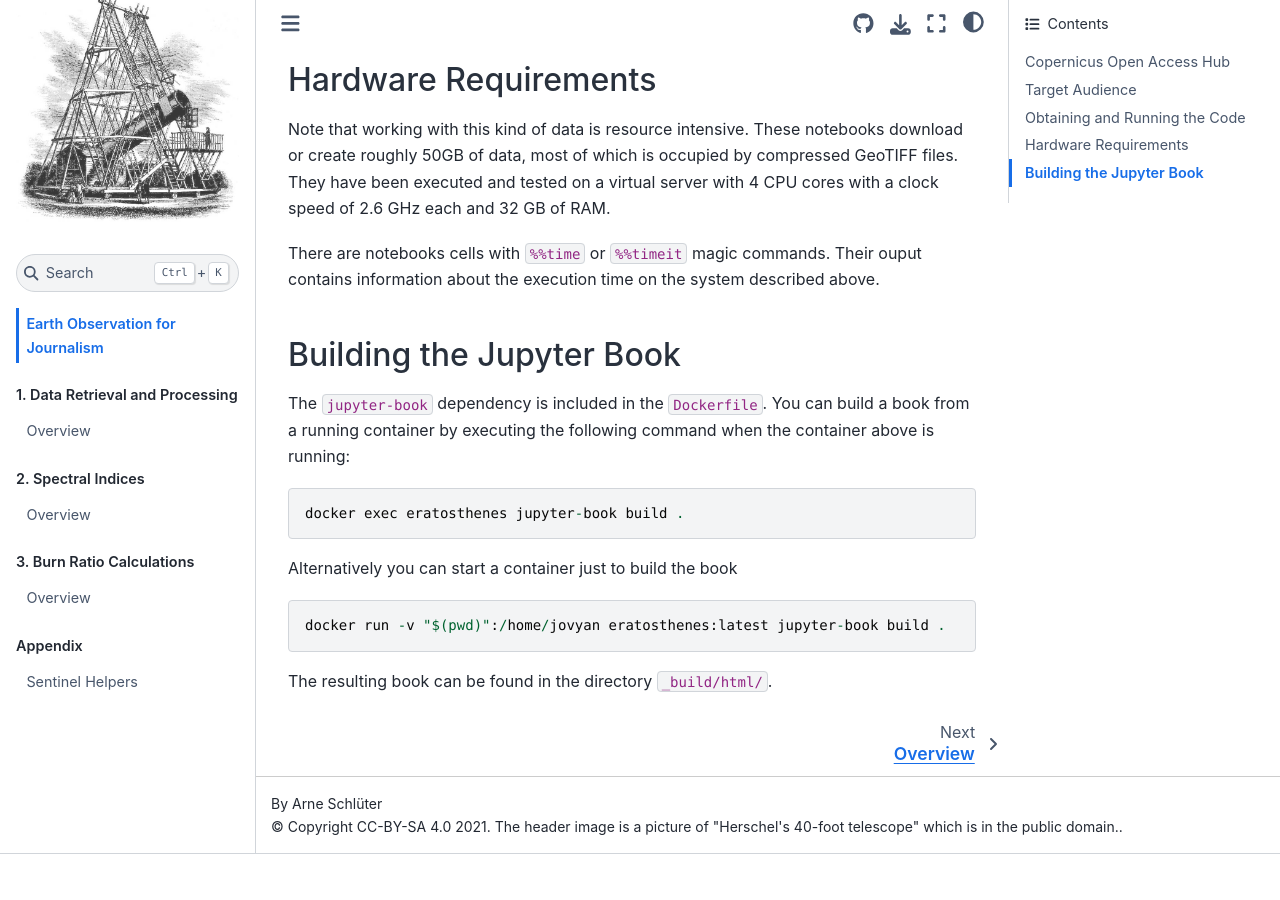
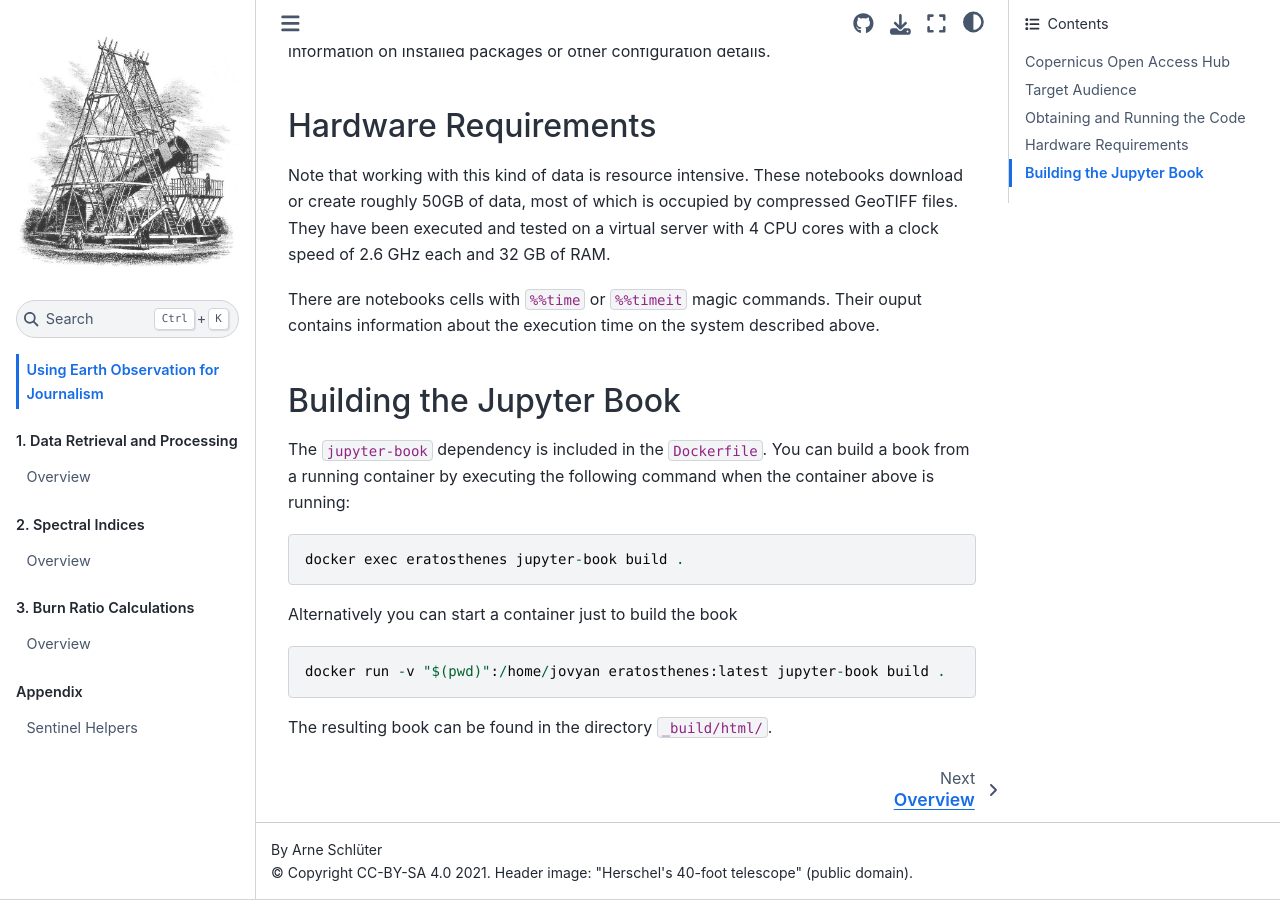
Before and after one commit to rrrnld/earth-observation-for-journalism, a Jupyter Book: the page built from README.md, in a window 1280 px wide and 900 px high, scrolled down 1401 px. Built offline with Jupyter Book 1.0.4 settings and Sphinx 7.4.7 and the Sphinx Book theme 1.1.4, drawn with Linux system fonts in a browser that asks for light colours; pages that are not in the unit, such as notebooks, are missing from menus; before the commit the page ends 2255 px from its top, so only the background shows below that; some of the changed text lies outside the part shown.

Commit message:
Reconcile `unpushed-changes` with master

```diff
--- a/README.md
+++ b/README.md
@@ -1,4 +1,4 @@
-# Earth Observation for Journalism
+# Using Earth Observation for Journalism
 
 This repository contains a series of notebooks describing interaction with the Copernicus Open Access Hub in order to obtain, manipulate and analyze earth observation data.
 The aim is to document common tasks that might make the data from the Copernicus Sentinel-2 mission attractive for usage in data journalism.
--- a/_config.yml
+++ b/_config.yml
@@ -5,9 +5,9 @@
 
 #######################################################################################
 # Book settings
-title: Earth Observation for Journalism  # The title of the book. Will be placed in the left navbar.
+title: Using Earth Observation for Journalism  # The title of the book. Will be placed in the left navbar.
 author: Arne Schlüter  # The author of the book
-copyright: "CC-BY-SA 4.0 2021. The header image is a picture of \"Herschel's 40-foot telescope\" which is in the public domain."  # Copyright year to be placed in the footer
+copyright: "CC-BY-SA 4.0 2021. Header image: \"Herschel's 40-foot telescope\" (public domain)"  # Copyright year to be placed in the footer
 logo: great-forty-foot-telescope-wikipedia.png  # A path to the book logo
 execute:
   execute_notebooks: "off"
```
